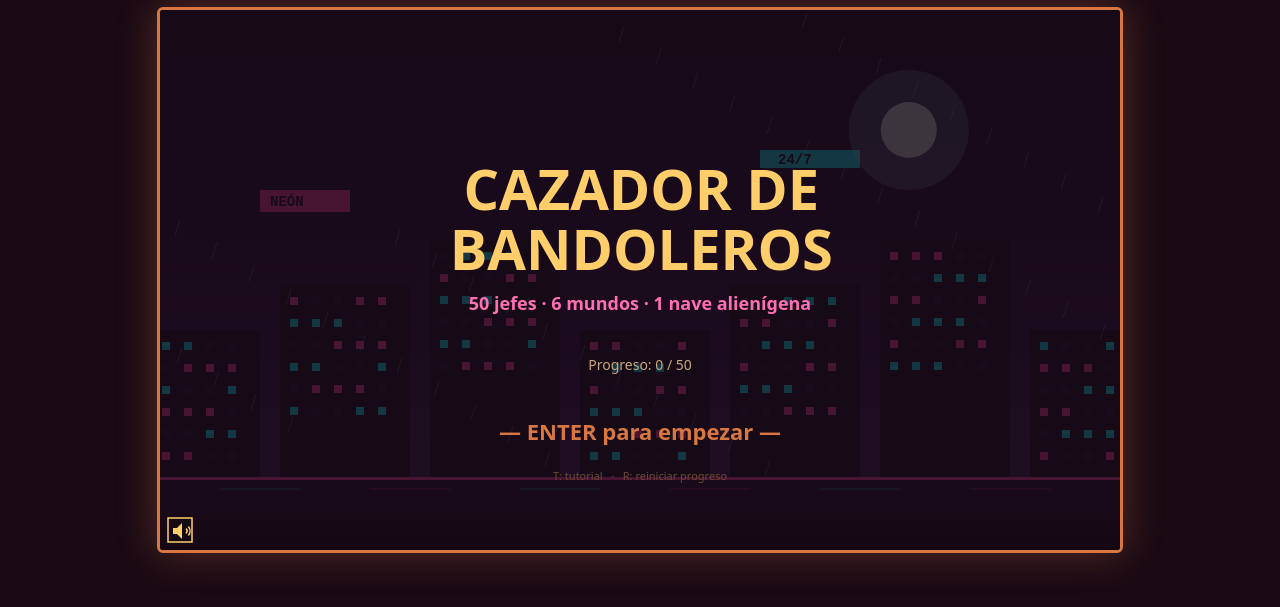
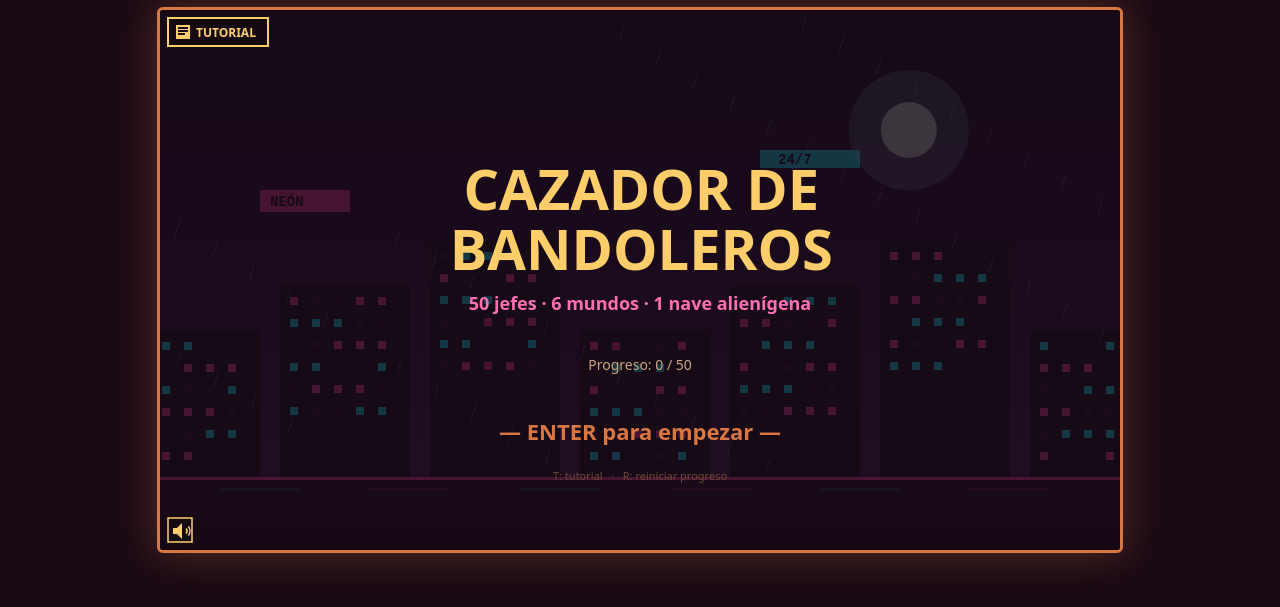
Before and after one commit to zury29122015-hue/cactus-cantina, a plain HTML site: page index.html in a window 1280 px wide. Shown: the part 59-666 px from the top of the page. Drawn offline with Linux system fonts and the light colour scheme.

Commit message:
Add clickable TUTORIAL button in top-left of title and map

```diff
--- a/index.html
+++ b/index.html
@@ -74,6 +74,8 @@ C.addEventListener('mousedown',e=>{
   const cx=(e.clientX-r.left)*(W/r.width),cy=(e.clientY-r.top)*(H/r.height);
   // Mute icon hitbox (bottom-left)
   if(cx<40&&cy>H-40){toggleMute();initAudio();e.preventDefault();return}
+  // Tutorial button hitbox (top-left) — only on title/map
+  if(cx<110&&cy<40&&(state==='title'||state==='map')){startTutorial();initAudio();e.preventDefault();return}
   mouseShoot=true;e.preventDefault();
 });
 addEventListener('mouseup',()=>{mouseShoot=false});
@@ -1771,6 +1773,18 @@ function renderScene(){
 }
 
 /* ===== MUTE ICON / PAUSE OVERLAY ===== */
+function drawTutorialButton(){
+  const x=8,y=8,w=100,h=28;
+  X.fillStyle='rgba(20,10,16,.75)';X.fillRect(x,y,w,h);
+  X.strokeStyle='#ffce6b';X.lineWidth=2;X.strokeRect(x,y,w,h);
+  // book icon
+  X.fillStyle='#ffce6b';
+  X.fillRect(x+8,y+7,14,14);
+  X.fillStyle='#1a0a14';X.fillRect(x+10,y+9,10,2);X.fillRect(x+10,y+12,10,2);X.fillRect(x+10,y+15,7,2);
+  // text
+  X.fillStyle='#ffce6b';X.font='bold 12px ui-sans-serif,system-ui';
+  X.fillText('TUTORIAL',x+28,y+19);
+}
 function drawMuteIcon(){
   const x=8,y=H-32,s=24;
   X.fillStyle='rgba(20,10,16,.7)';
@@ -1917,6 +1931,7 @@ function loop(){
   if(consume('m'))toggleMute();
   if(state==='title'){
     drawTitle();
+    drawTutorialButton();
     drawMuteIcon();
     drawGamepadToast();
     if(consume('enter')){if(!tutorialDone)startTutorial();else state='map'}
@@ -1937,6 +1952,7 @@ function loop(){
   }
   if(state==='map'){
     drawMap();
+    drawTutorialButton();
     drawMuteIcon();
     drawGamepadToast();
     if(consume('arrowleft')||consume('a'))  mapCursor=mapCursor>1?mapCursor-1:FINAL_ID;
```
